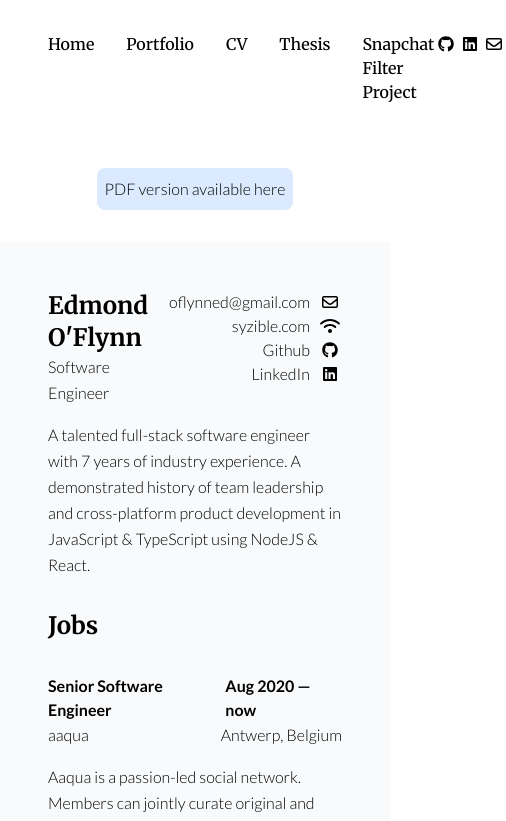
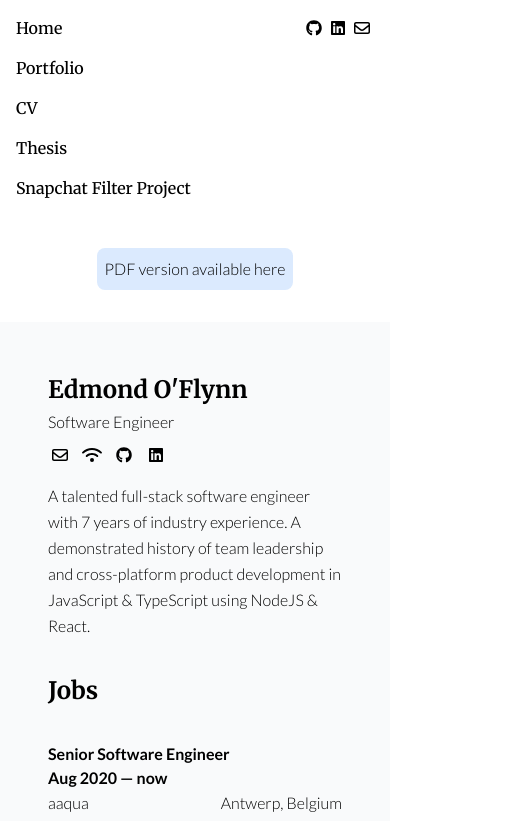
Before and after one commit to oflynned/personal-website, a Next.js app: page /cv in a window 390 px wide. Shown: the top 821 px of the page, 506 px wide, since content can reach past the window. Built offline with nearby package versions, Linux system fonts and the light colour scheme.

Commit message:
chore: add responsive mobile views

```diff
--- a/src/design-system/atoms/heading.atom.tsx
+++ b/src/design-system/atoms/heading.atom.tsx
@@ -1,5 +1,9 @@
 import React, { FC } from 'react';
 
 export const Heading: FC = ({ children }) => {
-  return <h3 className={'text-2xl font-bold font-heading'}>{children}</h3>;
+  return (
+    <h3 className={'text-2xl font-bold font-heading leading-relaxed'}>
+      {children}
+    </h3>
+  );
 };
--- a/src/design-system/atoms/xl-heading.atom.tsx
+++ b/src/design-system/atoms/xl-heading.atom.tsx
@@ -1,5 +1,9 @@
 import React, { FC } from 'react';
 
 export const XlHeading: FC = ({ children }) => {
-  return <h3 className={'text-4xl font-bold font-heading'}>{children}</h3>;
+  return (
+    <h3 className={'text-4xl font-bold font-heading leading-loose'}>
+      {children}
+    </h3>
+  );
 };
--- a/src/design-system/components/job.tsx
+++ b/src/design-system/components/job.tsx
@@ -12,14 +12,14 @@ export interface Props {
 export const Job: FC<Props> = ({ job }) => {
   return (
     <>
-      <div className={'flex justify-between'}>
+      <div className={'flex sm:flex-row flex-col sm:justify-between'}>
         <Title> {job.title}</Title>
         <Title>
           {job.start} &mdash; {job.end ?? 'now'}
         </Title>
       </div>
 
-      <div className={'flex justify-between'}>
+      <div className={'flex justify-between text-right'}>
         <Paragraph>{job.name}</Paragraph>
         <Paragraph>{job.location}</Paragraph>
       </div>
--- a/src/design-system/components/page.tsx
+++ b/src/design-system/components/page.tsx
@@ -2,7 +2,7 @@ import { FC } from 'react';
 
 export const Page: FC = (props) => {
   return (
-    <div className={'bg-gray-50 max-w-6xl'}>
+    <div className={'bg-gray-50 max-w-screen-lg'}>
       <div className={'m-12'}>{props.children}</div>
     </div>
   );
--- a/src/design-system/molecules/header.molecule.tsx
+++ b/src/design-system/molecules/header.molecule.tsx
@@ -14,16 +14,16 @@ export type Props = {
 export const Header: FC<Props> = ({ name, summary, email, links }) => {
   return (
     <div>
-      <div className={'flex justify-between'}>
+      <div className={'flex sm:flex-row flex-col justify-between'}>
         <div className={'flex flex-col'}>
           <Heading>{name}</Heading>
           <Paragraph>Software Engineer</Paragraph>
         </div>
-        <div className={'flex flex-col'}>
-          <Icon glyph={Glyph.EMAIL} text={email} />
-          <Icon glyph={Glyph.WEBSITE} text={'syzible.com'} />
-          <Icon glyph={Glyph.GITHUB} text={'Github'} />
-          <Icon glyph={Glyph.LINKEDIN} text={'LinkedIn'} />
+        <div className={'flex flex-row mt-2 space-x-2'}>
+          <Icon glyph={Glyph.EMAIL} />
+          <Icon glyph={Glyph.WEBSITE} />
+          <Icon glyph={Glyph.GITHUB} />
+          <Icon glyph={Glyph.LINKEDIN} />
         </div>
       </div>
       <div className={'my-4'}>
--- a/src/design-system/molecules/nav-bar.molecule.tsx
+++ b/src/design-system/molecules/nav-bar.molecule.tsx
@@ -33,9 +33,13 @@ const ExternalLink: FC<{ text: string; href: string }> = ({ text, href }) => {
 
 export const Navbar = () => {
   return (
-    <nav className={'flex w-screen h-fit px-12 py-8'}>
-      <div className={'flex w-screen justify-between'}>
-        <div className={'flex flex-row space-x-8 divider-x divide-gray-500'}>
+    <nav className={'flex w-screen h-fit p-4 sm:py-8 max-w-screen-lg'}>
+      <div className={'flex w-full justify-between'}>
+        <div
+          className={
+            'flex flex-col space-y-4 md:flex-row md:space-x-8 md:space-y-0 divider-x divide-gray-500'
+          }
+        >
           <InternalLink text={'Home'} href={'/'} />
           <InternalLink text={'Portfolio'} href={'/portfolio'} />
           <InternalLink text={'CV'} href={'/cv'} />
--- a/src/pages/index.tsx
+++ b/src/pages/index.tsx
@@ -14,7 +14,7 @@ const Home: NextPage = () => {
     <div className={'w-screen h-screen snap-y snap-mandatory overflow-scroll'}>
       <div
         className={
-          'flex flex-col h-screen w-screen snap-start overflow-scroll items-center justify-between pb-8'
+          'flex flex-col min-h-screen w-screen snap-start overflow-scroll items-center justify-between pb-8'
         }
       >
         <Navbar />
@@ -24,7 +24,9 @@ const Home: NextPage = () => {
         <Paragraph>Let&apos;s take a walk 👇</Paragraph>
       </div>
 
-      <section className={'flex h-screen w-screen justify-center snap-start'}>
+      <section
+        className={'flex min-h-screen p-8 w-screen justify-center snap-start'}
+      >
         <div className={'flex flex-col self-center max-w-screen-lg'}>
           <div className={'flex flex-col space-y-8 items-center'}>
             <div className={'text-center space-y-4'}>
--- a/src/pages/portfolio.tsx
+++ b/src/pages/portfolio.tsx
@@ -13,8 +13,8 @@ const Portfolio: NextPage = () => {
     <div className={'flex justify-center flex-col items-center mb-8'}>
       <Navbar />
 
-      <div className={'max-w-screen-lg'}>
-        <div className={'mt-4'}>
+      <div className={'max-w-screen-lg p-4'}>
+        <div>
           <Heading>Skills</Heading>
           <div className={'mt-4'}>
             <div className={'flex flex-row flex-wrap justify-center'}>
```
